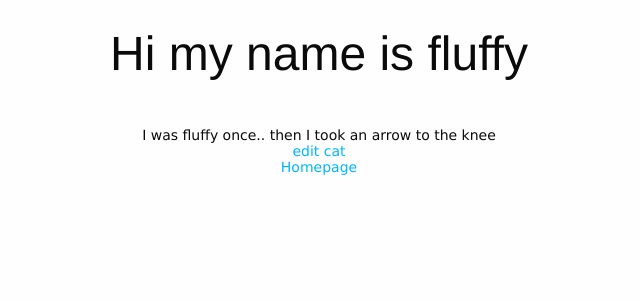
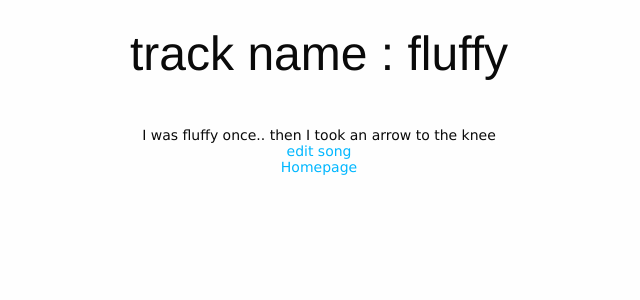
Before and after one commit to KeakOne/hearnow-gonetommorow, a Node server app: page /songs/1 in a window 1280 px wide. Shown: the top 300 px of the page, without its empty margins (321-961 px from the left). Run offline with Node 20, Linux system fonts and the light colour scheme; some libraries are stand-ins or nearby versions.

Commit message:
small adjustments to layout, and renaming of classes

```diff
--- a/app.js
+++ b/app.js
@@ -35,18 +35,18 @@ app.get('/songs/new', function(req, res) {
 
 app.get('/songs/:id', function(req,res){
   // console.log(req.params); // try going to /songs/1
-  function checkCatId (cat) {
-    return cat.id == req.params.id
+  function checksongId (song) {
+    return song.id == req.params.id
   }
   var userInput = Number(req.params.id)
-  var filteredsongs = songs.songs.filter(checkCatId)
+  var filteredsongs = songs.songs.filter(checksongId)
 
   res.render('songsShow',filteredsongs[0])
 })
 
 
 app.post('/songs', function(req,res) {
-  var newSong = req.body //cat from the form
+  var newSong = req.body //song from the form
   newSong.id = songs.songs.length+1
   songs.songs.push(newSong)
   res.render('songsIndex', songs)
--- a/views/songsShow.hbs
+++ b/views/songsShow.hbs
@@ -1,11 +1,11 @@
-<div class="catprofile">
-  <h1>Hi my name is {{name}}</h1>
+<div class="songprofile">
+  <h1>track name : {{name}}</h1>
   <br>
   <div class="body">
   <img class="songspicture" src="{{this.image}}"></li>
   <br>
     {{{life_story}}} <br>
-    <a href=./edit/{{this.id}}>edit cat</a><br>
+    <a href=./edit/{{this.id}}>edit song</a><br>
     <a class="link" href="/songs/">Homepage</a><br>
 
 
```
